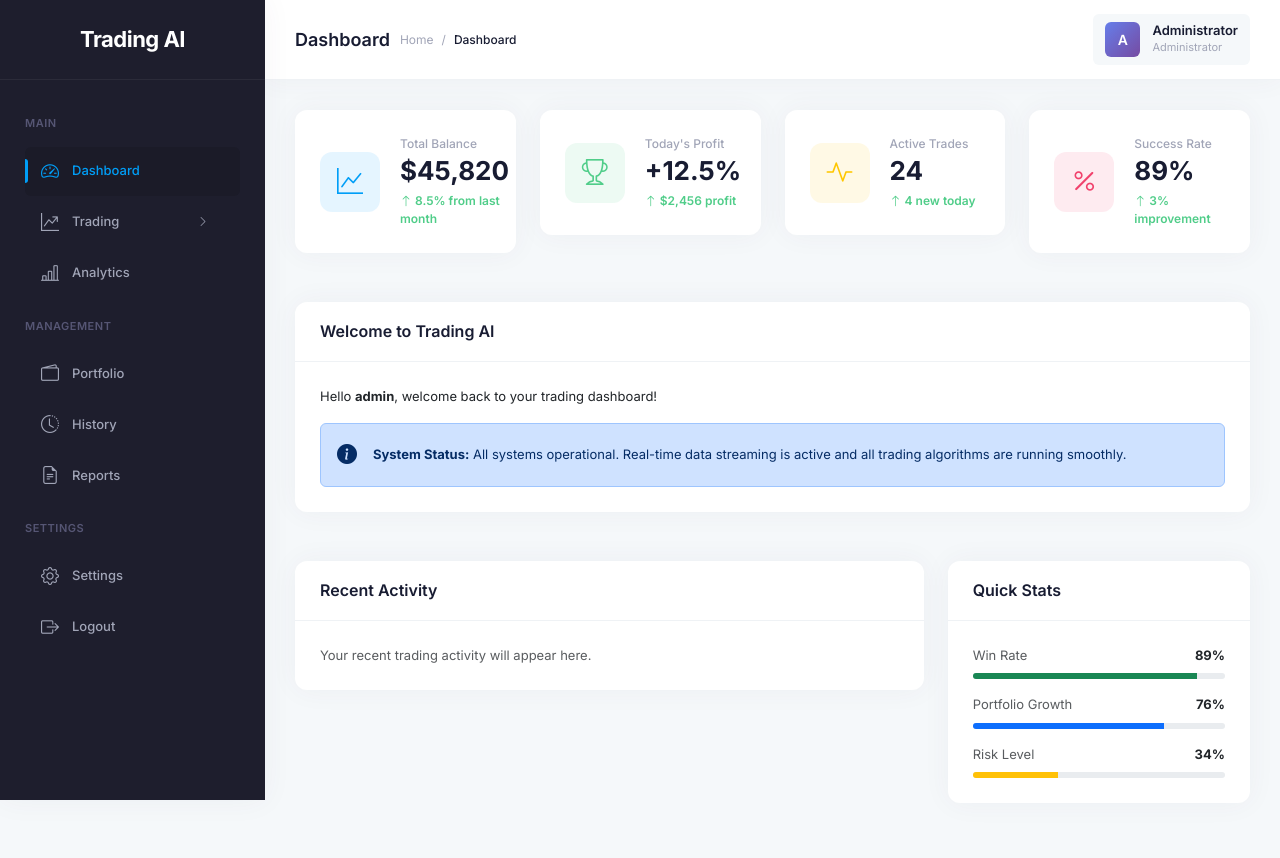
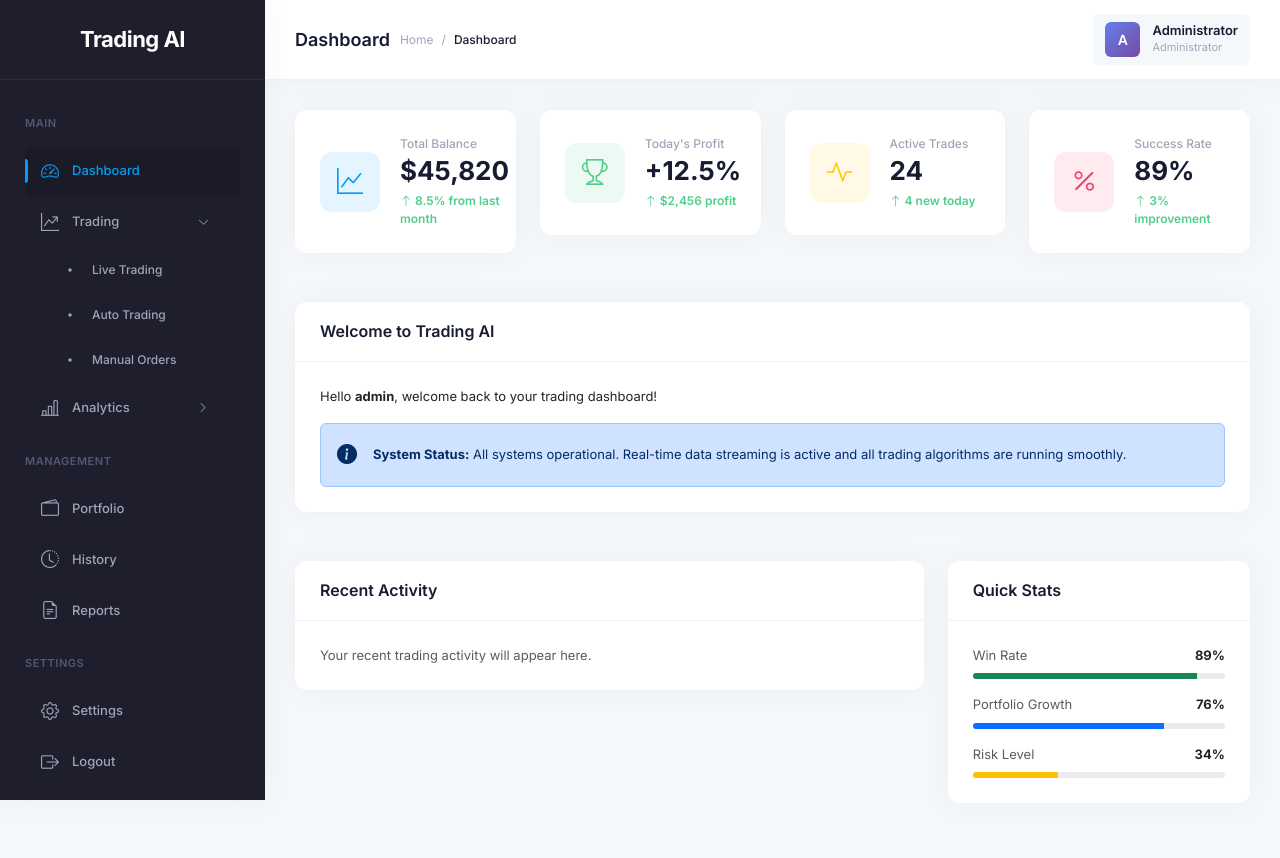
Before and after one commit to fcalcagnaips-sketch/tradingsystem, a PHP site: page /dashboard.php in a window 1280 px wide, after a click on "Trading". Run offline with PHP 8.4, Linux system fonts and the light colour scheme; a user stored in the database is signed in; a stand-in replaces the project's code that opens the database connection.

Commit message:
Add dynamic sidebar with expandable submenus

```diff
--- a/dashboard.php
+++ b/dashboard.php
@@ -116,6 +116,22 @@ $user = getCurrentUser();
             margin-left: auto;
             font-size: 11px;
             transition: transform 0.2s;
+        }
+        .menu-item.has-submenu.open .menu-arrow {
+            transform: rotate(90deg);
+        }
+        .submenu {
+            display: none;
+            padding-left: 20px;
+            overflow: hidden;
+            transition: max-height 0.3s ease;
+        }
+        .submenu.open {
+            display: block;
+        }
+        .submenu .menu-item {
+            padding: 8px 15px;
+            font-size: 12px;
         }
         /* Header Toolbar */
         .header-toolbar {
@@ -354,15 +370,40 @@ $user = getCurrentUser();
                     <i class="bi bi-speedometer2"></i>
                     <span>Dashboard</span>
                 </a>
-                <a href="#" class="menu-item">
+                <a href="#" class="menu-item has-submenu" data-toggle="submenu">
                     <i class="bi bi-graph-up-arrow"></i>
                     <span>Trading</span>
                     <i class="bi bi-chevron-right menu-arrow"></i>
                 </a>
-                <a href="#" class="menu-item">
+                <div class="submenu">
+                    <a href="#" class="menu-item">
+                        <i class="bi bi-dot"></i>
+                        <span>Live Trading</span>
+                    </a>
+                    <a href="#" class="menu-item">
+                        <i class="bi bi-dot"></i>
+                        <span>Auto Trading</span>
+                    </a>
+                    <a href="#" class="menu-item">
+                        <i class="bi bi-dot"></i>
+                        <span>Manual Orders</span>
+                    </a>
+                </div>
+                <a href="#" class="menu-item has-submenu" data-toggle="submenu">
                     <i class="bi bi-bar-chart-line"></i>
                     <span>Analytics</span>
+                    <i class="bi bi-chevron-right menu-arrow"></i>
                 </a>
+                <div class="submenu">
+                    <a href="#" class="menu-item">
+                        <i class="bi bi-dot"></i>
+                        <span>Performance</span>
+                    </a>
+                    <a href="#" class="menu-item">
+                        <i class="bi bi-dot"></i>
+                        <span>Risk Analysis</span>
+                    </a>
+                </div>
             </div>
 
             <div class="menu-section">
@@ -574,5 +615,58 @@ $user = getCurrentUser();
     </div>
 
     <script src="https://cdn.jsdelivr.net/npm/bootstrap@5.3.0/dist/js/bootstrap.bundle.min.js"></script>
+    <script>
+        // Dynamic Sidebar Menu
+        document.addEventListener('DOMContentLoaded', function() {
+            // Handle submenu toggles
+            const menuItems = document.querySelectorAll('.menu-item[data-toggle="submenu"]');
+
+            menuItems.forEach(item => {
+                item.addEventListener('click', function(e) {
+                    e.preventDefault();
+
+                    const submenu = this.nextElementSibling;
+                    const isOpen = this.classList.contains('open');
+
+                    // Close all other submenus
+                    document.querySelectorAll('.menu-item.has-submenu').forEach(otherItem => {
+                        if (otherItem !== this) {
+                            otherItem.classList.remove('open');
+                            const otherSubmenu = otherItem.nextElementSibling;
+                            if (otherSubmenu && otherSubmenu.classList.contains('submenu')) {
+                                otherSubmenu.classList.remove('open');
+                            }
+                        }
+                    });
+
+                    // Toggle current submenu
+                    if (isOpen) {
+                        this.classList.remove('open');
+                        submenu.classList.remove('open');
+                    } else {
+                        this.classList.add('open');
+                        submenu.classList.add('open');
+                    }
+                });
+            });
+
+            // Active menu highlighting
+            const currentPath = window.location.pathname;
+            document.querySelectorAll('.menu-item').forEach(item => {
+                if (item.getAttribute('href') === currentPath) {
+                    item.classList.add('active');
+                    // If it's in a submenu, open the parent
+                    const parentSubmenu = item.closest('.submenu');
+                    if (parentSubmenu) {
+                        parentSubmenu.classList.add('open');
+                        const parentMenuItem = parentSubmenu.previousElementSibling;
+                        if (parentMenuItem) {
+                            parentMenuItem.classList.add('open');
+                        }
+                    }
+                }
+            });
+        });
+    </script>
 </body>
 </html>
```
